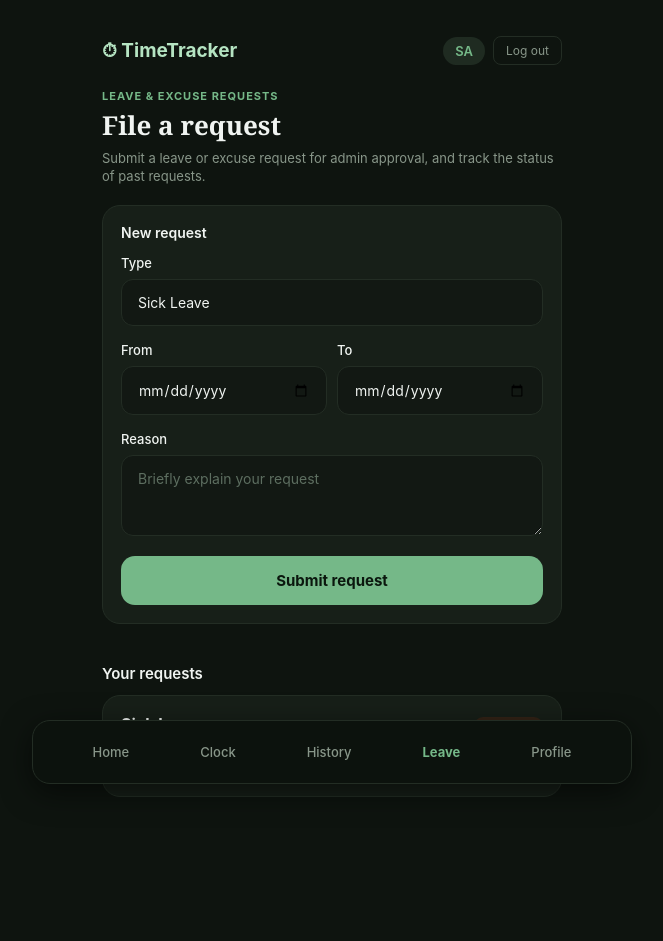
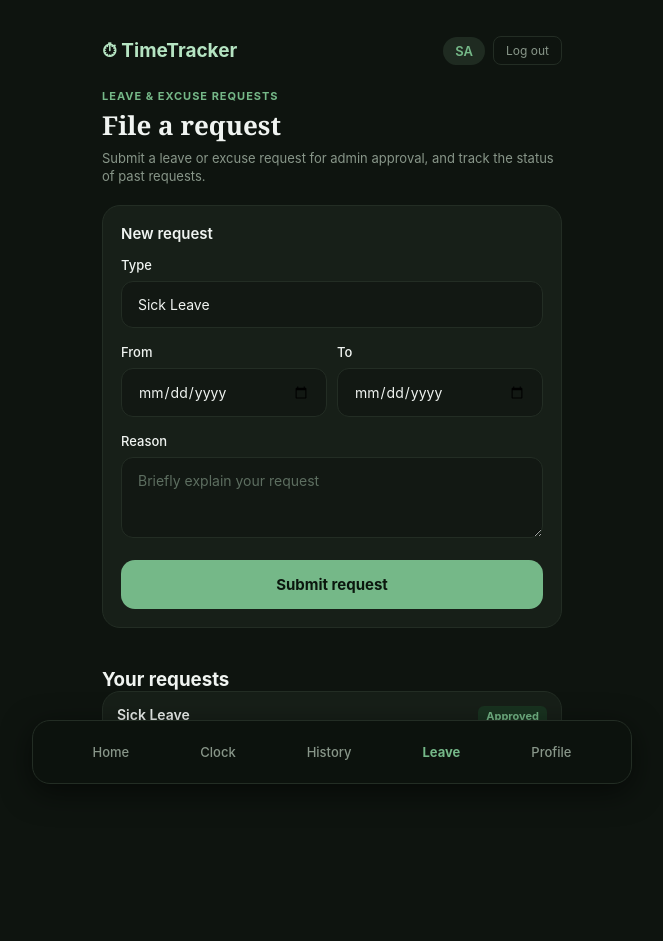
Before and after one commit to sairaarias/timeTracker, a Django app: page /leave/ in a window 1280 px wide. Shown: the whole page, without its empty margins (308-971 px from the left). Before the commit the page ends 797 px from the top, so only its background shows below. Run offline with Django 5.2, Linux system fonts and the light colour scheme; a user stored in the database is signed in; tables that the repository leaves empty hold one stand-in row (values such as "Sample post").

Commit message:
Clean up status badge styles in leave request template

```diff
--- a/TimeTracker/templates/TimeTracker/base.html
+++ b/TimeTracker/templates/TimeTracker/base.html
@@ -44,7 +44,7 @@
     width: 100%;
     min-height: 100vh;
     background: var(--bg);
-        padding: 24px 20px 95px 20px;
+    padding: 24px 20px 110px 20px; /* Ensures fixed nav bar never covers content */
     position: relative;
     display: flex;
     flex-direction: column;
--- a/TimeTracker/templates/TimeTracker/leave.html
+++ b/TimeTracker/templates/TimeTracker/leave.html
@@ -1,50 +1,87 @@
 {% extends 'TimeTracker/base.html' %}
 {% block content %}
-<div class="page-tag">Leave & Excuse Requests</div>
+<style>
+    .status-badge {
+        font-size: 11px;
+        font-weight: 700;
+        padding: 3px 8px;
+        border-radius: 6px;
+    }
+    .status-approved {
+        background: #193320;
+        color: var(--primary);
+    }
+    .status-rejected {
+        background: #381f1f;
+        color: #ff8b8b;
+    }
+    .status-pending {
+        background: #2b2314;
+        color: #d9a036;
+    }
+</style>
+
+<div class="page-tag">LEAVE & EXCUSE REQUESTS</div>
 <div class="page-title">File a request</div>
 <p class="page-sub">Submit a leave or excuse request for admin approval, and track the status of past requests.</p>
 
 <div class="card">
-    <div style="font-weight: 600; font-size: 14px; margin-bottom: 14px;">New request</div>
+    <div style="font-weight: 600; font-size: 15px; margin-bottom: 14px;">New request</div>
+
     <form method="POST">
         {% csrf_token %}
         <div class="form-group">
             <label class="form-label">Type</label>
-            <select name="request_type" class="input-box" style="appearance: none;">
+            <select name="request_type" class="input-box">
                 <option value="Sick Leave">Sick Leave</option>
                 <option value="Vacation Leave">Vacation Leave</option>
                 <option value="Official Business">Official Business</option>
+                <option value="Emergency Leave">Emergency Leave</option>
             </select>
         </div>
-        <div style="display: grid; grid-template-columns: 1fr 1fr; gap: 10px;" class="form-group">
-            <div>
+
+        <!-- Date row with minmax(0, 1fr) to prevent right-edge overflow -->
+        <div style="display: grid; grid-template-columns: minmax(0, 1fr) minmax(0, 1fr); gap: 10px; margin-bottom: 16px; width: 100%;">
+            <div style="min-width: 0;">
                 <label class="form-label">From</label>
-                <input type="date" name="from_date" class="input-box" required>
+                <input type="date" name="from_date" class="input-box" required style="width: 100%; min-width: 0; padding: 10px 12px; font-size: 13px;">
             </div>
-            <div>
+            <div style="min-width: 0;">
                 <label class="form-label">To</label>
-                <input type="date" name="to_date" class="input-box" required>
+                <input type="date" name="to_date" class="input-box" required style="width: 100%; min-width: 0; padding: 10px 12px; font-size: 13px;">
             </div>
         </div>
+
         <div class="form-group">
             <label class="form-label">Reason</label>
-            <textarea name="reason" rows="3" class="input-box" placeholder="Briefly explain your request" required></textarea>
+            <textarea name="reason" class="input-box" rows="3" placeholder="Briefly explain your request" style="height: auto; resize: vertical;" required></textarea>
         </div>
-        <button type="submit" class="btn-primary" style="margin-top: 4px;">Submit request</button>
+
+        <button type="submit" class="btn-primary" style="margin-top: 6px;">Submit request</button>
     </form>
 </div>
 
-<div style="font-weight: 600; font-size: 15px; margin: 24px 0 12px 0;">Your requests</div>
-{% for r in requests %}
-<div class="card" style="margin-bottom: 8px;">
-    <div style="display: flex; justify-content: space-between; align-items: baseline;">
-        <strong>{{ r.request_type }}</strong>
-        <span style="font-size: 11px; font-weight: 700; color: #d89858; background: #332316; padding: 2px 8px; border-radius: 12px;">{{ r.status }}</span>
+<!-- Past requests section with extra clearance above the bottom bar -->
+<div style="margin-top: 24px; padding-bottom: 40px;">
+    <h3 class="section-title">Your requests</h3>
+
+    {% for r in requests %}
+    <div class="card" style="padding: 14px; margin-bottom: 10px;">
+        <div style="display: flex; justify-content: space-between; align-items: flex-start; margin-bottom: 6px;">
+            <div style="font-weight: 600; font-size: 14px;">{{ r.request_type }}</div>
+            <span class="status-badge {% if r.status == 'Approved' %}status-approved{% elif r.status == 'Rejected' %}status-rejected{% else %}status-pending{% endif %}">
+                {{ r.status }}
+            </span>
+        </div>
+        <div style="font-size: 12px; color: var(--text-muted); margin-bottom: 4px;">
+            {{ r.from_date }} &rarr; {{ r.to_date }}
+        </div>
+        <div style="font-size: 12px; color: var(--text-main);">
+            {{ r.reason }}
+        </div>
     </div>
-    <div style="font-size: 12px; color: var(--text-muted); margin: 6px 0;">{{ r.from_date|date:"M d, Y" }} – {{ r.to_date|date:"M d, Y" }}</div>
-    <div style="font-size: 13px; color: #ccd5ce;">{{ r.reason }}</div>
+    {% empty %}
+    <p style="color: var(--text-muted); font-size: 13px;">No past requests found.</p>
+    {% endfor %}
 </div>
-{% empty %}
-<p style="font-size: 13px; color: var(--text-muted);">No requests filed yet.</p>
-{% endfor %}
 {% endblock %}
```
Lines whose indentation alone changed are shown as unchanged.
